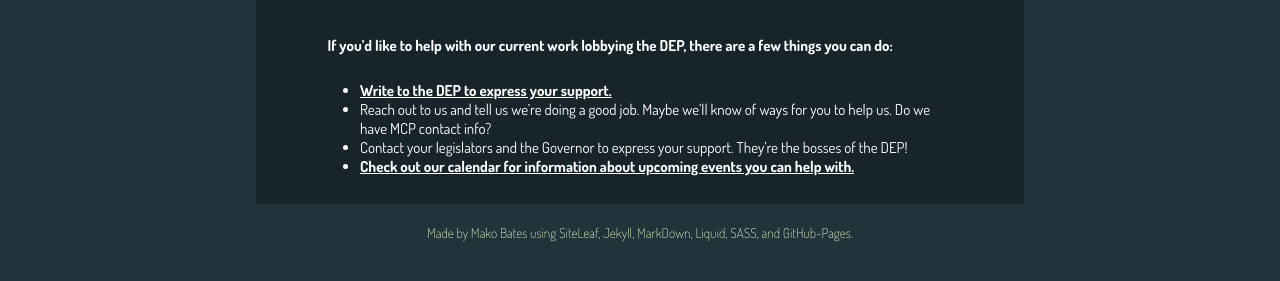
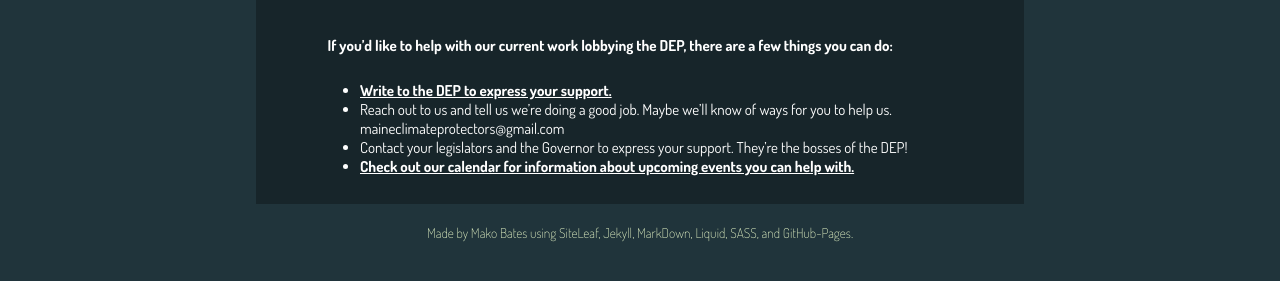
Before and after one commit to ShapeOfMatter/maine-climate-protectors, a Jekyll site: the page built from support.markdown, in a window 1280 px wide. Shown: the part 298-579 px from the top of the page. Built offline with Jekyll 4.4.1, drawn with Linux system fonts in a browser that asks for light colours.

Commit message:
Updated Support

```diff
--- a/support.markdown
+++ b/support.markdown
@@ -7,6 +7,6 @@ There are many organizations in Maine and around the world working for better cl
 
 If you'd like to help with our current work lobbying the DEP, there are a few things you can do:
  + [Write to the DEP to express your support.]({{ "/posts/write-to-the-dep/" | relative_url }})
- + Reach out to us and tell us we're doing a good job. Maybe we'll know of ways for you to help us. Do we have MCP contact info?
+ + Reach out to us and tell us we're doing a good job. Maybe we'll know of ways for you to help us. {{ site.contact_email }}
  + Contact your legislators and the Governor to express your support. They're the bosses of the DEP!
  + [Check out our calendar for information about upcoming events you can help with.]({{ "/timeline" | relative_url }})
```
